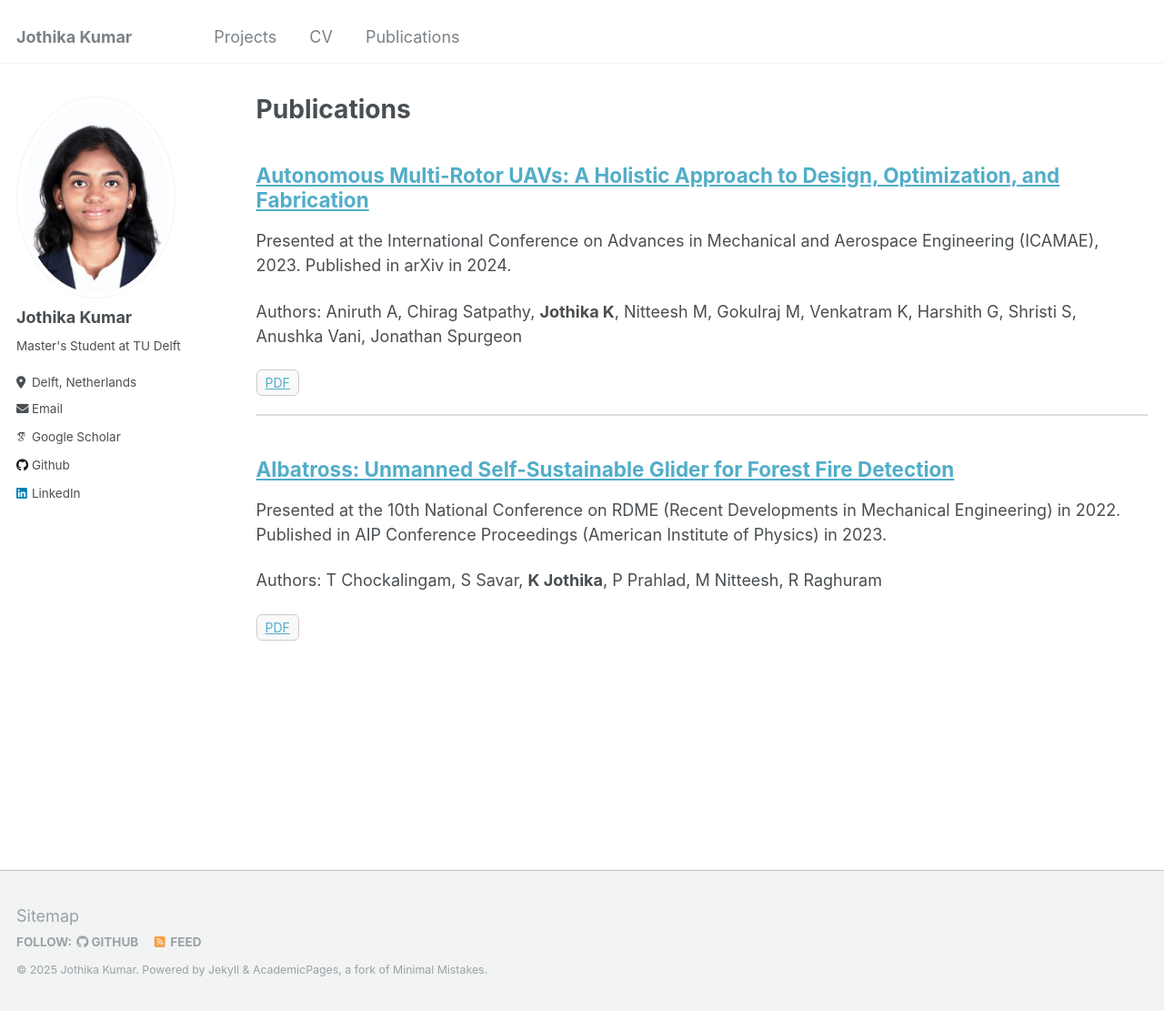
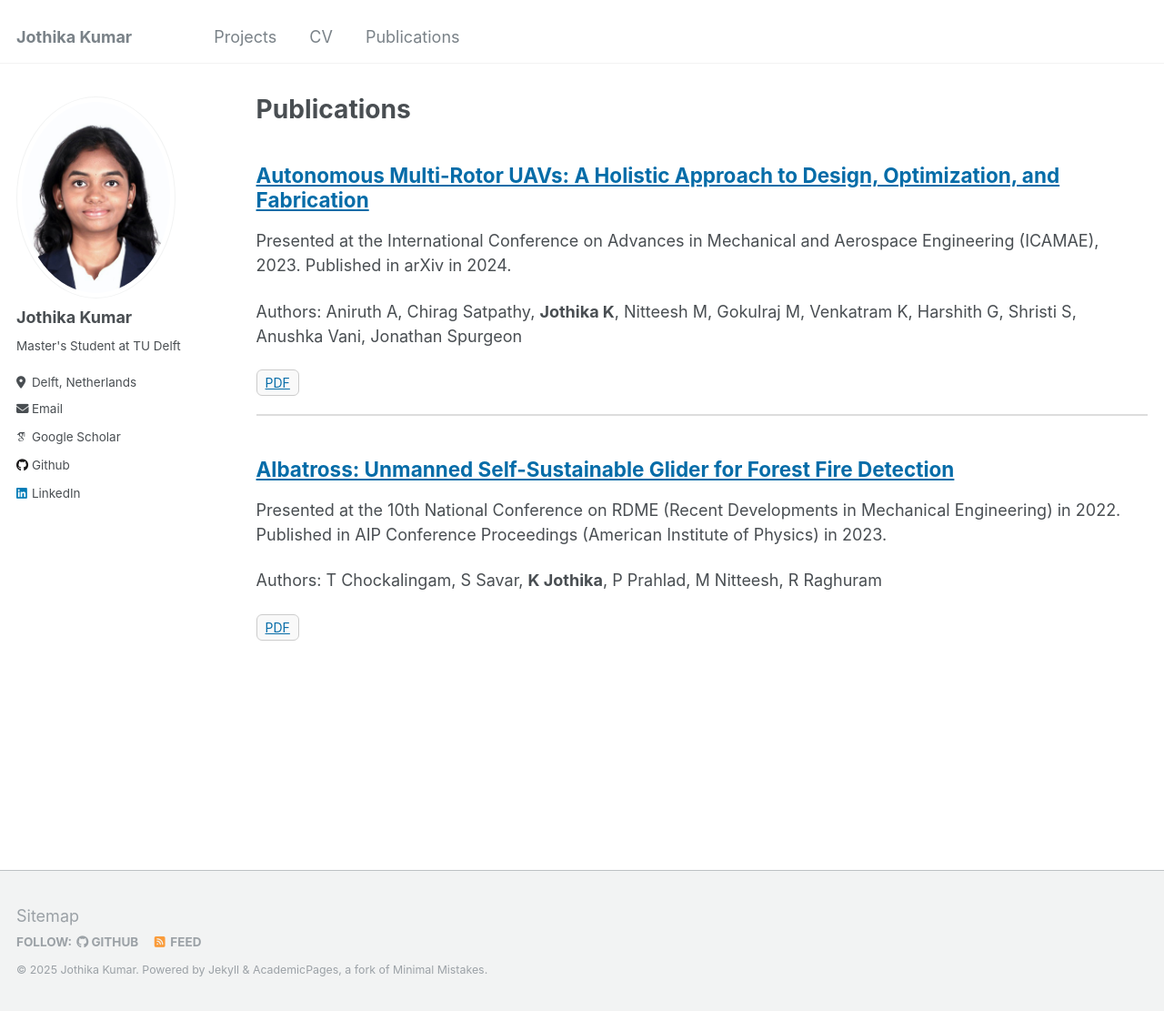
Before and after one commit to jothikak05/jothikak05.github.io, a Jekyll site: the page built from _pages/publications.md, in a window 1280 px wide and 1111 px high. Shown: the whole window at 91% size. Built offline with Jekyll 4.4.1, drawn with Linux system fonts in a browser that asks for light colours; some web fonts are replaced.

Commit message:
color update pub

```diff
--- a/_pages/publications.md
+++ b/_pages/publications.md
@@ -5,7 +5,7 @@ permalink: /publications/
 author_profile: true
 ---
 
-## [Autonomous Multi-Rotor UAVs: A Holistic Approach to Design, Optimization, and Fabrication](https://arxiv.org/abs/2401.02541)
+## <a href="https://arxiv.org/abs/2401.02541" style="color: rgb(5, 108, 168);">Autonomous Multi-Rotor UAVs: A Holistic Approach to Design, Optimization, and Fabrication</a>
 
 Presented at the International Conference on Advances in Mechanical and Aerospace Engineering (ICAMAE), 2023.  Published in arXiv in 2024.
 
@@ -13,13 +13,13 @@ Authors: Aniruth A, Chirag Satpathy, **Jothika K**, Nitteesh M, Gokulraj M, Venk
 
 <div style="display: flex; flex-wrap: wrap; gap: 6px; margin-top: 15px;">
   <div style="padding: 3px 9px; font-size: 14px; border: 1px solid #ccc; border-radius: 6px; background-color: #f9f9f9;">
-    <a href="https://arxiv.org/pdf/2401.02541" target="_blank">PDF</a>
+    <a href="https://arxiv.org/pdf/2401.02541" target="_blank" style="color: rgb(5, 108, 168);">PDF</a>
   </div>
 </div>
 
 <hr style="margin-top: 20px; border: 1px solid #ddd;">
 
-## [Albatross: Unmanned Self-Sustainable Glider for Forest Fire Detection](https://pubs.aip.org/aip/acp/article-abstract/2890/1/020003/2906913/Albatross-Unmanned-self-sustainable-glider-for?redirectedFrom=fulltext)
+## <a href="https://pubs.aip.org/aip/acp/article-abstract/2890/1/020003/2906913/Albatross-Unmanned-self-sustainable-glider-for?redirectedFrom=fulltext" style="color: rgb(5, 108, 168);">Albatross: Unmanned Self-Sustainable Glider for Forest Fire Detection</a>
 
 Presented at the 10th National Conference on RDME (Recent Developments in Mechanical Engineering) in 2022. Published in AIP Conference Proceedings (American Institute of Physics) in 2023.
 
@@ -27,6 +27,6 @@ Authors: T Chockalingam, S Savar, **K Jothika**, P Prahlad, M Nitteesh, R Raghur
 
 <div style="display: flex; flex-wrap: wrap; gap: 6px; margin-top: 15px;">
   <div style="padding: 3px 9px; font-size: 14px; border: 1px solid #ccc; border-radius: 6px; background-color: #f9f9f9;">
-    <a href="https://drive.google.com/file/d/13BOxn9t2oBNZ6ndPMs4mUTABepxf7QAQ/view?usp=sharing" target="_blank">PDF</a>
+    <a href="https://drive.google.com/file/d/13BOxn9t2oBNZ6ndPMs4mUTABepxf7QAQ/view?usp=sharing" target="_blank" style="color: rgb(5, 108, 168);">PDF</a>
   </div>
 </div>
```
Also changed, not shown: _projects/5_project.md (+1 -0 lines).
